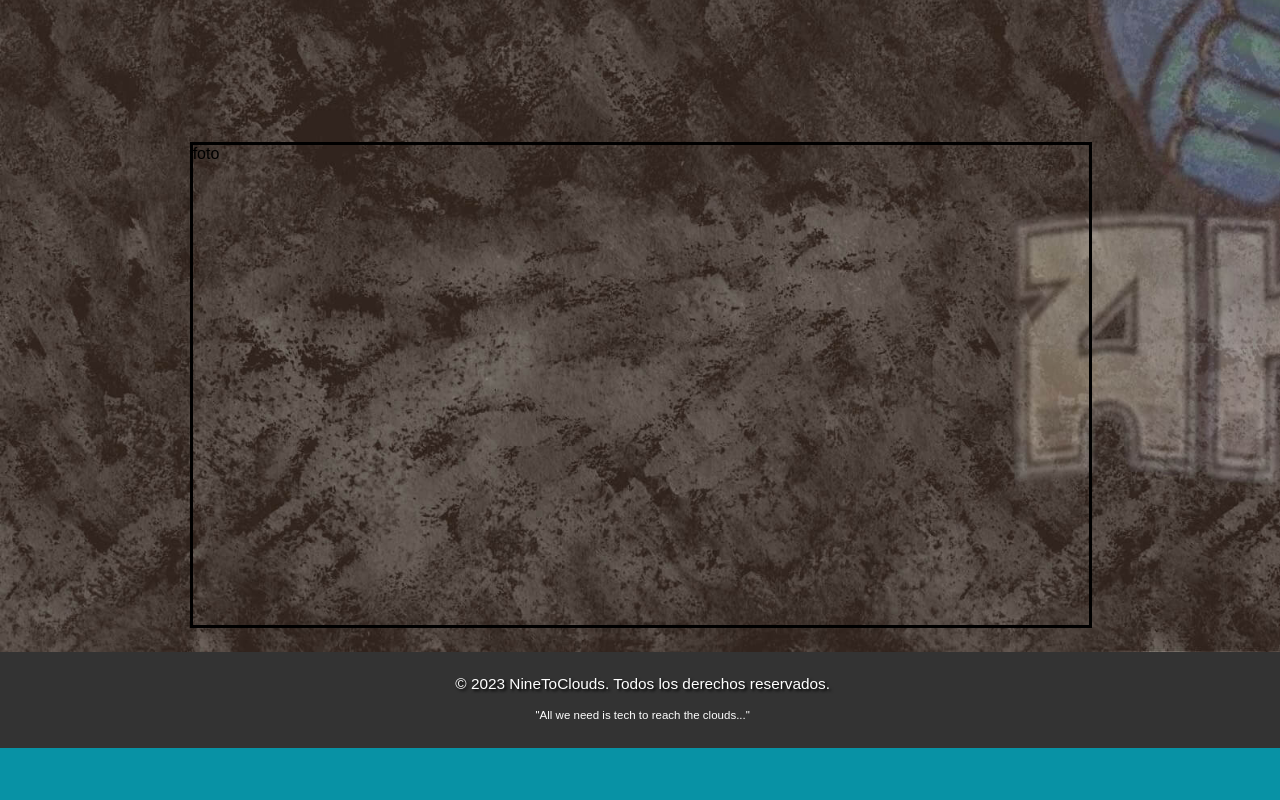
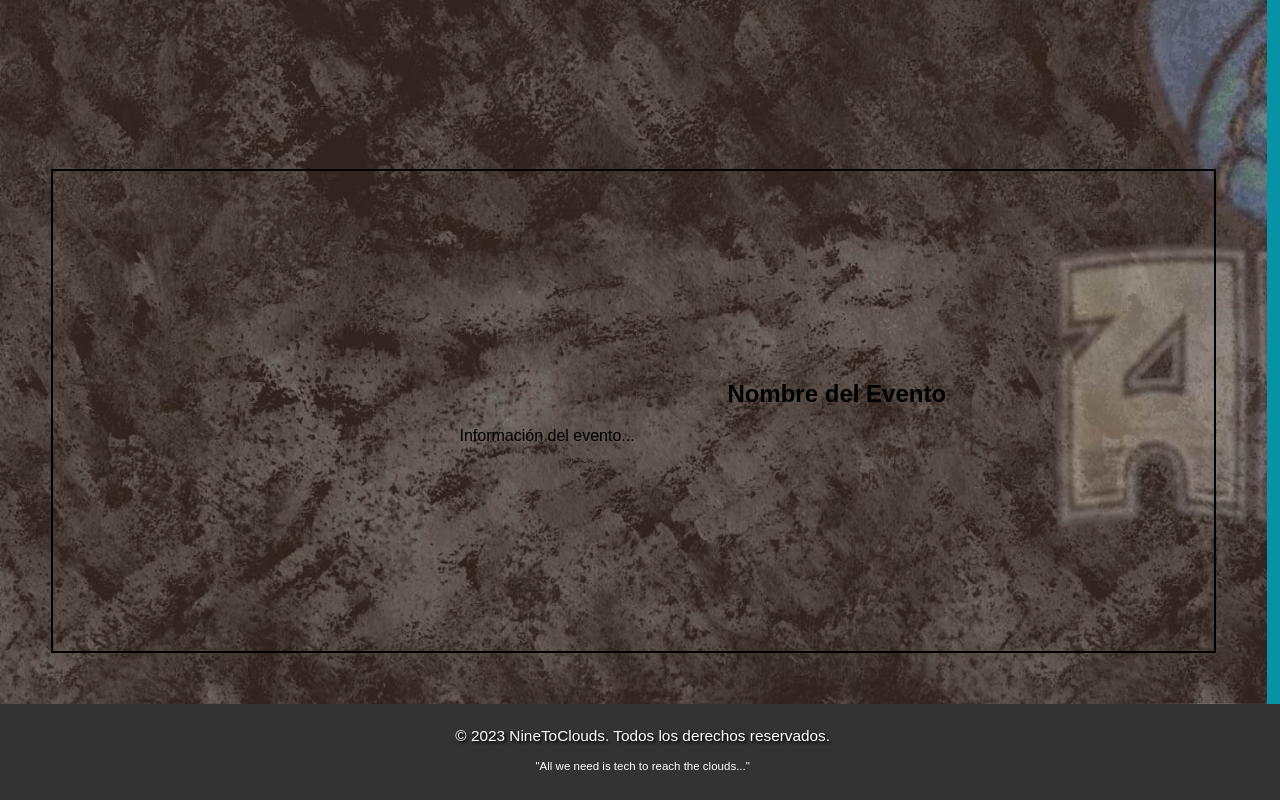
Before and after one commit to LuisRamirezdeVerger/ProjectDestiny, a React (Create React App) app: page /horarios in a window 1280 px wide. Shown: the part 714-1514 px from the top of the page. Before the commit the page ends 1462 px from the top, so only its background shows below. Built offline with nearby package versions, Linux system fonts and the light colour scheme; a web font is replaced by a local one.

Commit message:
stating new event

```diff
--- a/src/App.css
+++ b/src/App.css
@@ -37,7 +37,7 @@ body{
   background-color: #bb7e5d;
   height: 14.8vh;
   border-bottom: 0.3em black solid;
-  width: 100vw;
+  width: 99 vw;
   font-family: 'Fun Party', sans-serif;
 }
 
--- a/src/components/Footer.css
+++ b/src/components/Footer.css
@@ -34,4 +34,8 @@
         left: 0;
 
     }
+    .footer__text {
+      /* font-size: 4.2vh; */
+      text-shadow: 2px 2px 3px black;
+    }
   }
--- a/src/components/Horarios.css
+++ b/src/components/Horarios.css
@@ -5,7 +5,7 @@
     background-repeat: no-repeat;
     background-size: cover;
     height: auto;
-    width: 100.1vw;
+    width: 99vw;
 }
 
 .calendario{
@@ -54,14 +54,40 @@
     text-shadow: 0.5vw 0.5vw 0.75vw black; /* Sombra de texto en unidades relativas */
   }
 
-  .cartelBackground{
+  .evento-container {
     display: flex;
     height: 60vh;
-    width: 70vw;
-    align-self: center;
-    border: solid 3px black;
-    margin: 3vb;
+    border: solid 2px black;
+    align-items: center; /* Centra verticalmente los elementos */
+    justify-content: space-between; /* Separa los elementos en la parte derecha */
+    margin: 4vw;/* Ajusta el espacio interior según tus necesidades*/
   }
+
+  .evento-imagen {
+    width: 30%; /* Ocupa el 30% del espacio del contenedor */
+  }
+
+  .evento-imagen img {
+    max-width: 100%; /* Asegura que la imagen no sea más ancha que su contenedor */
+    height: auto;
+    display: block;
+    margin: 0 auto; /* Centra horizontalmente la imagen */
+  }
+
+  .evento-info {
+    width: 65%; /* Ocupa el 65% del espacio del contenedor */
+    text-align: center; /* Centra el texto dentro de este div */
+  }
+
+  .titulo {
+    text-align: center; /* Centra el título */
+    margin-bottom: 10px; /* Espacio entre el título y la información */
+  }
+
+  .informacion {
+    text-align: justify; /* Justifica el texto de información */
+  }
+
 
 @media ( max-width: 768px){
     .horarioBackground{
@@ -84,4 +110,17 @@
     .leyenda-text{
         font-size: 25px;
     }
+
+    .horarioBackground{
+      height: 170vh;
+    }
+
+    .cartelBackground{
+      display: flex;
+      height: 70vh;
+      width: 80vw;
+      align-self: center;
+      border: solid 3px black;
+      margin: 3vb;
+    }
 }
--- a/src/components/Horarios.js
+++ b/src/components/Horarios.js
@@ -2,6 +2,9 @@ import "./Horarios.css";
 import React, { useState } from "react";
 import { Calendar } from "react-calendar";
 import "react-calendar/dist/Calendar.css";
+// import bomba from "..images/eventos/cartelBomba.png"
+
+//erstamos intentando poner el cartelm del bomba
 
 const Horarios = () => {
   const [date, setDate] = useState(new Date());
@@ -80,14 +83,19 @@ const Horarios = () => {
           }
         />
       </div>
-      <div className="cartelBackground">
-        <div className="fotoCartel">
-          foto
-        </div>
-          <div className="tituloCartel"></div>
-          <div className="infoCartel"></div>
-
-      </div>
+      <div class="evento-container">
+  <div class="evento-imagen">
+    {/* <img url={bomba} alt="Cartel del evento"/> */}
+  </div>
+  <div class="evento-info">
+    <div class="titulo">
+      <h2>Nombre del Evento</h2>
+    </div>
+    <div class="informacion">
+      <p>Información del evento...</p>
+    </div>
+  </div>
+</div>
     </div>
   );
 };
--- a/src/components/SobreMi.css
+++ b/src/components/SobreMi.css
@@ -26,10 +26,23 @@
 
 
 @media (max-width: 768px) {
+
+    .nosotrosMain{
+        /* display: flex; */
+        height: auto;
+        width: 100vw;
+        margin-bottom: -300vh;
+        margin-top: -30vh;
+    }
+
     .quienesSomosBackground{
-        height: 890vh;
-        margin-top: 18vh;
-        padding-bottom: -5vh;
-      margin-bottom: -18vh;
+         display: flex;
+         flex-direction: column;
+        /*width: 99vw; */
+        /* height: 520vh; */
+        /* margin-top: -49vh; */
+     /*  padding-bottom: -5vh; */
+      /* margin-bottom: -90vh; */
+      /* bottom: -50vh; */
     }
 }
```
Also changed, not shown: src/images/eventos/cartelBomba.png (added).
